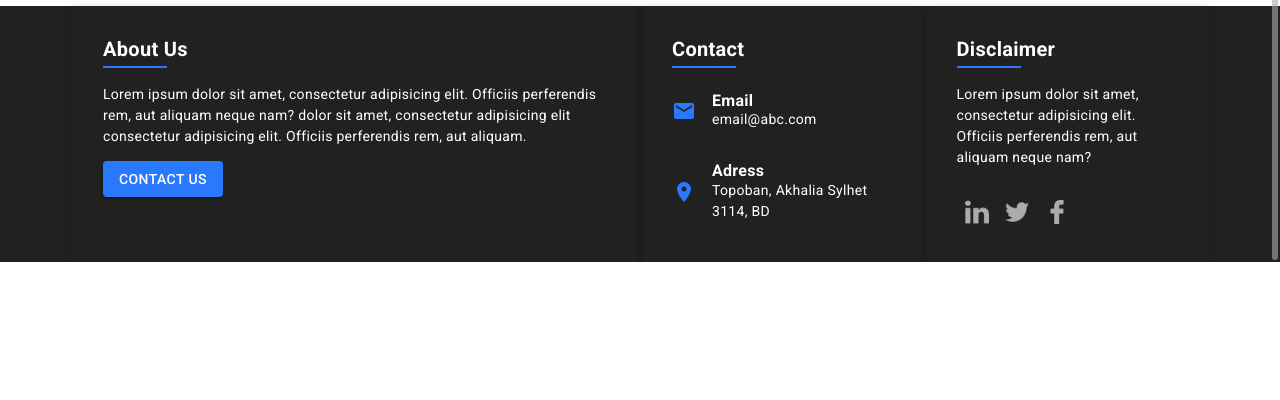
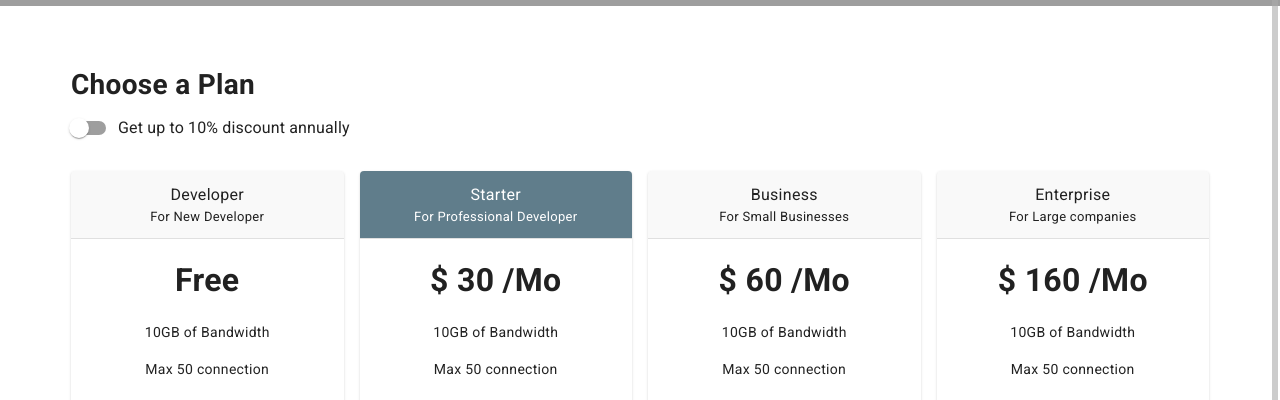
Before and after one commit to Propex-Technology/frontend, a React (Create React App) app: page /marketplace in a window 1280 px wide. Shown: the part 400-800 px from the top of the page. Built offline with nearby package versions, Linux system fonts and the light colour scheme; grey boxes are pictures that could not be loaded; what react-google-maps would draw is missing.

Commit message:
chose a template good for marketplace

```diff
--- /dev/null
+++ b/src/pages/Marketplace/MarketCards.jsx
@@ -0,0 +1,170 @@
+
+import React, { useState } from "react";
+import {
+  Switch,
+  FormControlLabel,
+  Grid,
+  Card,
+  CardContent,
+  Button,
+  Divider,
+} from "@mui/material";
+import { makeStyles } from '@mui/styles';
+
+import clsx from "clsx";
+
+const useStyles = makeStyles(({ palette, ...theme }) => ({
+  card: {
+    "& .card-header": {
+      background: "rgba(0, 0, 0, 0.024)",
+    },
+    "& .card-header-highlighted": {
+      background: "rgba(var(--primary),1)",
+      "& span": {
+        color: "#fff",
+      },
+    },
+  },
+}));
+
+const MarketCards = () => {
+  const [state, setState] = useState({
+    switchToggled: false,
+    plan: "Mo",
+    off: 10,
+  });
+
+  const classes = useStyles();
+
+  const pricingList = [
+    {
+      title: "Developer",
+      subtitle: "For New Developer",
+      price: "Free",
+      allowedOfferIndexList: [0, 1, 2],
+    },
+    {
+      title: "Starter",
+      subtitle: "For Professional Developer",
+      price: 30,
+      allowedOfferIndexList: [0, 1, 2, 3],
+    },
+    {
+      title: "Business",
+      subtitle: "For Small Businesses",
+      price: 60,
+      allowedOfferIndexList: [0, 1, 2, 3, 4],
+    },
+    {
+      title: "Enterprise",
+      subtitle: "For Large companies",
+      price: 160,
+      allowedOfferIndexList: [0, 1, 2, 3, 4, 5],
+    },
+  ];
+
+  const offerList = [
+    "10GB of Bandwidth",
+    "Max 50 connection",
+    "512MB RAM",
+    "Unlimited access",
+    "Unlimited User",
+    "Data analytics",
+  ];
+
+  const getPriceList = () => {
+    let { switchToggled, off } = state;
+
+    if (switchToggled) {
+      return [...pricingList].map((item) => {
+        let plan = { ...item };
+        let { price } = plan;
+
+        if (price !== "Free") {
+          price = price * 12;
+          price = Math.round(price - (price * off) / 100);
+        }
+        plan.price = price;
+        return plan;
+      });
+    }
+    return pricingList;
+  };
+
+  const handleSwitchChange = () => {
+    let { switchToggled, plan } = state;
+    switchToggled = !switchToggled;
+    switchToggled ? (plan = "Yr") : (plan = "Mo");
+    setState({ ...state, switchToggled, plan });
+  };
+
+  return (
+    <div className="section section-pricing1" id="pricing1">
+      <div className="container">
+        <div className="mb-6">
+          <h2>Choose a Plan</h2>
+          <FormControlLabel
+            control={
+              <Switch
+                color="primary"
+                checked={state.switchState}
+                onChange={handleSwitchChange}
+              />
+            }
+            label="Get up to 10% discount annually"
+          />
+        </div>
+
+        <Grid container spacing={2}>
+          {getPriceList().map((plan) => {
+            let { title, subtitle, price, allowedOfferIndexList } = plan;
+
+            return (
+              <Grid item lg={3} md={3} sm={6} xs={12} key={title}>
+                <Card className={clsx("text-center card", classes.card)}>
+                  <div
+                    className={clsx({
+                      "card-header flex-column items-center p-3": true,
+                      "card-header-highlighted": title === "Starter",
+                    })}
+                  >
+                    <span className="text-16">{title}</span>
+                    <span className="text-small">{subtitle}</span>
+                  </div>
+                  <Divider className="mb-2" />
+                  <CardContent className="pricing1__card-content">
+                    <h1 className="mt-0 mb-4 text-32">
+                      {typeof price == "number"
+                        ? `$ ${price} /${state.plan}`
+                        : "Free"}
+                    </h1>
+
+                    {offerList.map((offer, index) => (
+                      <div
+                        key={index}
+                        className={clsx({
+                          "px-3 py-2": true,
+                          "text-muted": !allowedOfferIndexList.includes(index),
+                        })}
+                      >
+                        {offer}
+                      </div>
+                    ))}
+
+                    <div className="text-center mt-4">
+                      <Button color="secondary" variant="contained">
+                        Choose
+                      </Button>
+                    </div>
+                  </CardContent>
+                </Card>
+              </Grid>
+            );
+          })}
+        </Grid>
+      </div>
+    </div>
+  );
+};
+
+export default MarketCards;
--- a/src/pages/Marketplace/index.jsx
+++ b/src/pages/Marketplace/index.jsx
@@ -1,11 +1,7 @@
 import React, { useEffect } from "react";
 import { scrollTo } from "../../utils";
 import TitleBlock from "./TitleBlock";
-import Portfolio2 from "../../home/sections/Portfolio2";
-import Testimonial2 from "../../home/sections/Testimonial2";
-import Services2 from "../../home/sections/Services2";
-import CallToAction1 from "../../home/sections/CallToAction1";
-import Pricing1 from "../../home/sections/Pricing1";
+import MarketCards from "./MarketCards";
 import Footer1 from "../../home/sections/Footer1";
 import Header from "./Header";
 
@@ -18,7 +14,7 @@ const Marketplace = () => {
     <div className="landing">
       <Header />
       <TitleBlock />
-
+      <MarketCards />
       <Footer1 />
     </div>
   );
--- a/src/styles/jss/utilities/_landing.js
+++ b/src/styles/jss/utilities/_landing.js
@@ -8,7 +8,7 @@ export const landingStyles = makeStyles(({ palette, ...theme }) => ({
     ".landing div, .landing section": { boxSizing: "border-box" },
     ".section-intro": { paddingTop: "7.5rem !important" },
     ".section": {
-      padding: "1rem 0",
+      padding: "2rem 0",
 
       "& .section__header": {
         margin: "0 0 32px",
```
